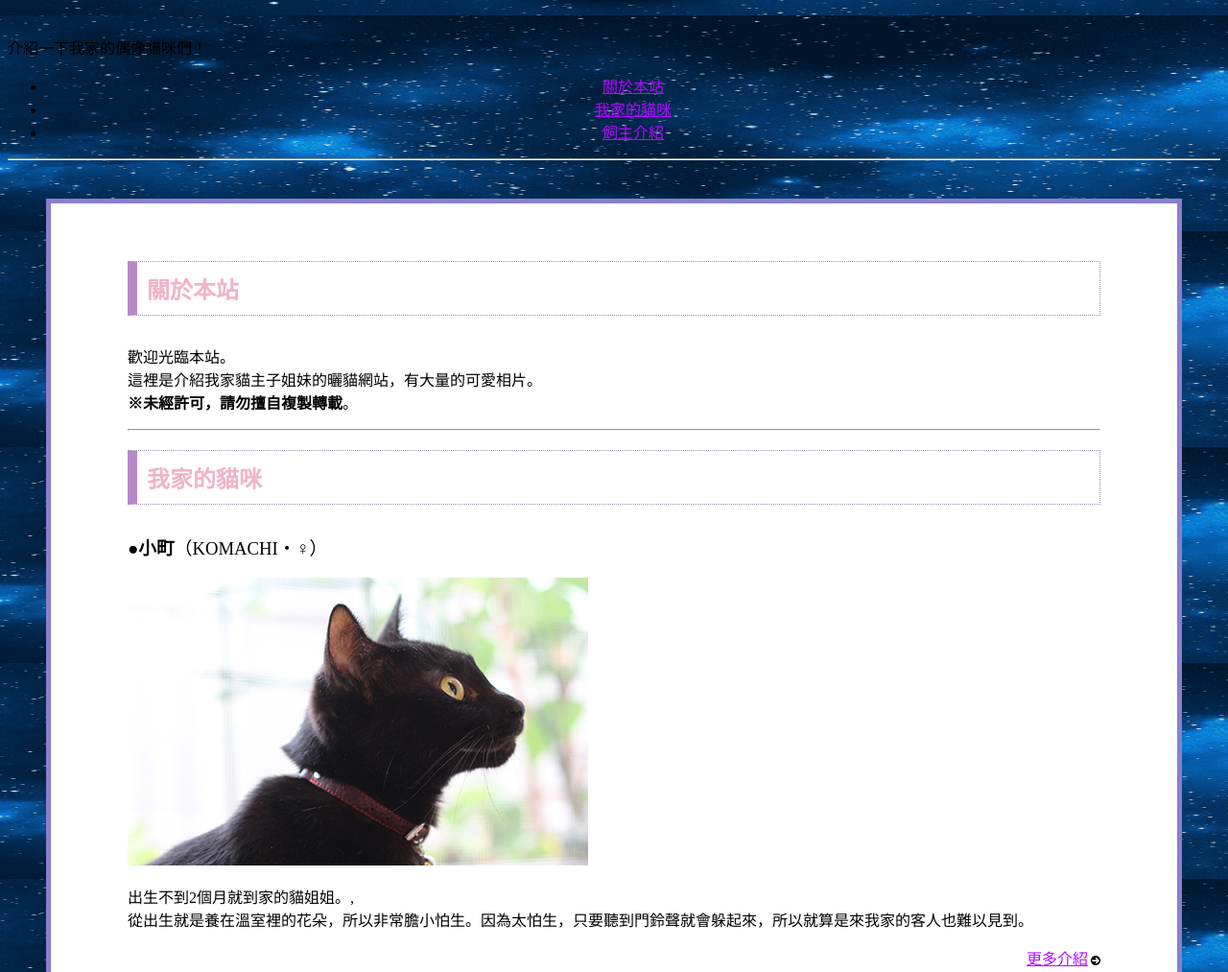
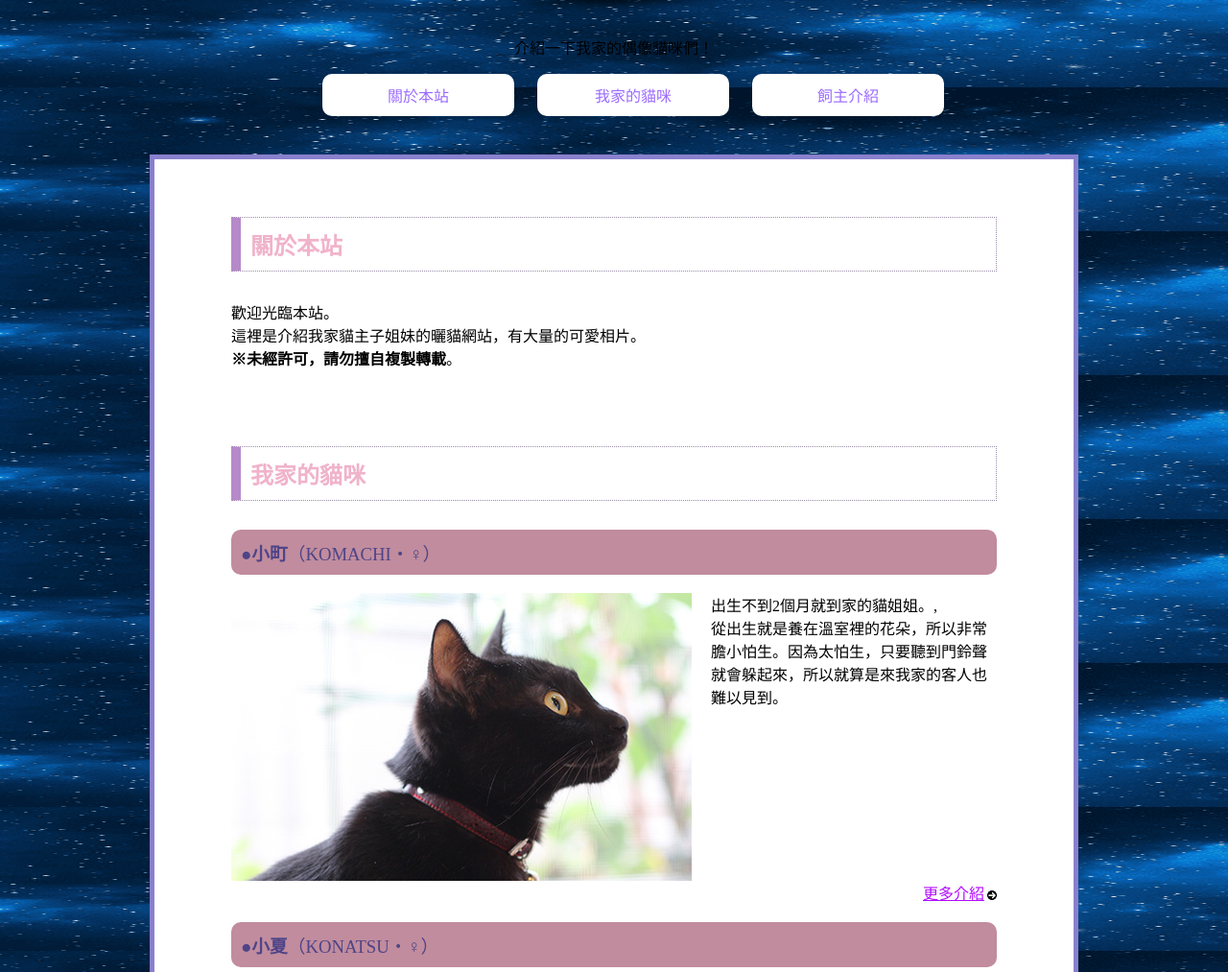
Before and after one commit to chen0w0b/AA-12, a plain HTML site: page index.html in a window 1280 px wide. Shown: the part 209-1222 px from the top of the page at 96% size. Drawn offline with nearby package versions, Linux system fonts and the light colour scheme.

Commit message:
20230518-2

```diff
--- a/css/style.css
+++ b/css/style.css
@@ -13,7 +13,7 @@ h1{
     text-shadow: 2px 2px 4px rgb(0, 0, 0);
     box-shadow: 2px 2px 20px rgb(0, 0, 0);
     background-image: linear-gradient(to bottom,#f00 #fff );
-    font-family: 'limelight',cursive;
+    font-family:'limelight',cursive;
 }
 
 h2{
@@ -29,7 +29,11 @@ body{
     background-image: url(../img/background.png);
     background-repeat:repeat-x ;
     background-attachment:fixed ;
-    background-size: 2000px 225px;
+    background-size: 2000px 150px;
+}
+
+header,nav,footer{
+    text-align: center;
 }
 
 img{
@@ -45,16 +49,10 @@ a:hover{
     text-decoration: none;
 }
 
-#contents {
-    margin: 40px;
-    padding: 40px 80px;
-    border: 5px solid rgb(137, 128, 205);
-    background-color: rgb(255, 255, 255);
-}
-
 .more{
     text-align: right;
 }
+
 .more::after{
     content:url(../img/icon_arrow.png);
     margin-left: 3px;
@@ -62,6 +60,7 @@ a:hover{
 
 
 }
+
 .h{
     padding: 10px;
     margin-bottom: 30px;
@@ -69,17 +68,31 @@ a:hover{
     border-left: 10px solid rgb(red, green, blue);
     color: rgb(red, green, blue);
 }
+
 .h-sub span{
     font-weight: normal;
 }
 
-#contents > section + section {
+section+section {
     margin-top: 80px;
 }
 
-header,nav,footer{
-    text-align: center;
+.h-sub{
+    padding: 10px;
+    background-color: rgb(193,140,157);
+    color: rgb(78, 68, 136);
+    border-radius: 10PX;
+    box-shadow: 0,0,5px,2px rgb(127, 154, 196) inset;
 }
+
+#contents {
+    width: 798px;
+    margin: 40px auto;
+    padding: 40px 80px;
+    border: 5px solid rgb(137, 128, 205);
+    background-color: rgb(255, 255, 255);
+}
+
 
 a[target="_blank"]::after{
     content: url(../img/icon_blank.png);
@@ -92,3 +105,39 @@ a[href^="mailto:"]::after{
    margin-left: 5px;
    vertical-align: middle;
 }
+
+.menu li{
+    list-style-type: none;
+    margin: 0 10px;
+    display: inline-block;
+    width: 200px;
+}
+
+.menu a{
+    background: rgb(255, 255, 255);
+    color: rgb(155, 107,255);
+    padding: 10px;
+    display: block;
+    border-radius:10px ;
+    text-decoration: none;
+}
+
+.imgL{
+    float: left;
+    margin-right: 20px;
+}
+
+.imgR{
+    float: right;
+    margin-right: 20px;
+}
+
+.clearfix::after{
+    content:"";
+    display: block;
+    clear: both;
+}
+
+.clear{
+    clear: both;
+}
--- a/index.html
+++ b/index.html
@@ -14,47 +14,49 @@
 
 <body>
     <h1>KOMA-NATSU Web</h1>
+<nav>
     <p>介紹一下我家的偶像貓咪們！</p>
-<nav>
-    <ul>
+    <ul class="menu">
         <li><a href="#intro">關於本站</a></li>
         <li><a href="#cats">我家的貓咪</a></li>
         <li><a href="#profile">飼主介紹</a></li>
     </ul>
 </nav>
-<hr>
 
 <main id="contents">
 <section id="intro">
     <h2 class="h">關於本站</h2>
-    </section>
-        <p>歡迎光臨本站。<br>這裡是介紹我家貓主子姐妹的曬貓網站，有大量的可愛相片。<br>
-        <strong>※未經許可，請勿擅自複製轉載</strong>。</p>
-<hr>
+    <p>歡迎光臨本站。<br>這裡是介紹我家貓主子姐妹的曬貓網站，有大量的可愛相片。<br>
+    <strong>※未經許可，請勿擅自複製轉載</strong>。</p>
+</section>
+
 <section id="cats">
     <h2 class="h">我家的貓咪</h2>
-    </section>
+
+
         <h3 class="h-sub">●小町<span>（KOMACHI・♀）</span></h3>
-            <img src="img/komachi.jpg" alt="komachi">
+            <img src="img/komachi.jpg" alt="komachi" class="imgL">
             <p>出生不到2個月就到家的貓姐姐。,<br>
             從出生就是養在溫室裡的花朵，所以非常膽小怕生。因為太怕生，只要聽到門鈴聲就會躲起來，所以就算是來我家的客人也難以見到。</p>
-            <p class="more"><a href="cats/komachi.html">更多介紹</a></p>
+            <p class="more clear"><a href="cats/komachi.html">更多介紹</a></p>
         <h3 class="h-sub">●小夏<span>（KONATSU・♀）</span></h3>
-            <img src="img/konatsu.jpg" alt="konatsu">
+            <img src="img/konatsu.jpg" alt="konatsu" class="imgR">
             <p>為了讓小町有個伴，在1年後抱回來貓妹妹。<br>
             原本是在埼玉縣飯能市的煤礦場出生長大的小野貓。和小町不同，是個性活潑親人，愛吃、愛玩、愛睡的元氣寶寶。</p>
-            <p class="more"><a href="cats/konatsu.html">更多介紹</a></p>
-<hr>
-<section id="profile">
+        <p class="more clear"><a href="cats/konatsu.html">更多介紹</a></p>
+
+</section>
+
+<section id="profile" class="clearfix">
     <h2 class="h">飼主介紹</h2>
-    </section>
-    <img src="img/avatar.png" alt="avatar" style="height: 250px;width: 250px;">
+    <img src="img/avatar.png" alt="avatar" style="height: 250px;width: 250px;" class="img-round imgL">
     <dl>
         <dt>暱稱：</dt><dd>chen0w0b</dd>
         <dt>職業：</dt><dd>學生</dd>
         <dt>Web：</dt><dd><a href="http://roka404.main.jp/blog/"target="_blank">http://roka404.main.jp/blog/</a></dd>
         <dt>mail：</dt><dd><a href="mailto:kid0978017861@gmail.com">kid0978017861@gmail.com</a></dd>
     </dl>
+</section>
 <footer>
     <p> Copyright © KOMA-NATSU Web All Rights Reserved.</p>
     <p><strong>*網頁設計課程練習用</strong></p>
```
Also changed, not shown: cats/komachi.html (+6 -5 lines), cats/konatsu.html (+7 -6 lines).
